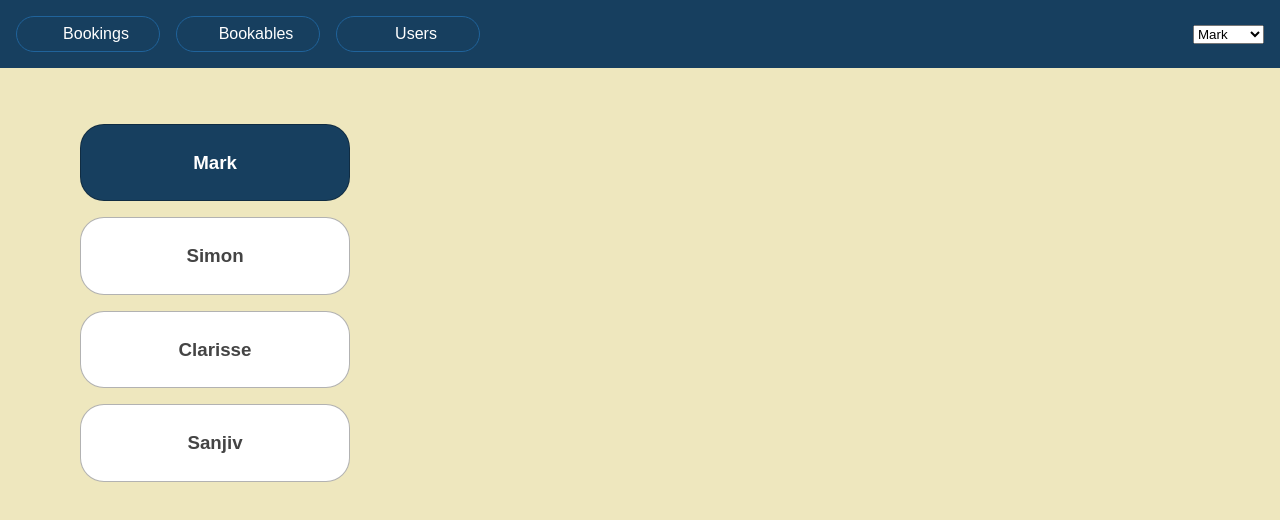
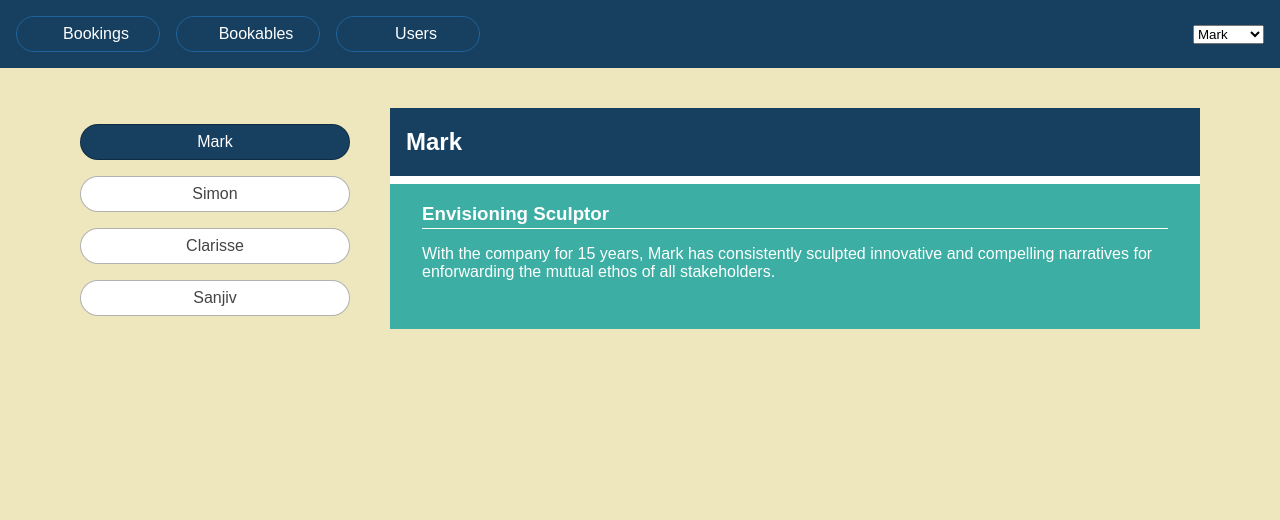
Before and after one commit to augustoqa/react-hooks-in-action, a React (Vite) app: page /users in a window 1280 px wide. Shown: the top 520 px of the page. Built offline with nearby package versions, Linux system fonts and the light colour scheme; some icons are missing.

Commit message:
Show Users Details

```diff
--- a/src/components/Users/UsersList.jsx
+++ b/src/components/Users/UsersList.jsx
@@ -1,18 +1,36 @@
 import { users } from '../../static.json'
-import { useState } from 'react'
+import { useState, Fragment } from 'react'
 
 export default function UsersList() {
   const [userIndex, setUserIndex] = useState(0)
 
+  const user = users[userIndex]
+  console.log(user)
+
   return (
+    <Fragment>
       <ul className="users items-list-nav">
         {users.map((user, i) => (
           <li key={user.id} className={i === userIndex ? 'selected' : null}>
             <button className="btn" onClick={() => setUserIndex(i)}>
-            <h3>{user.name}</h3>
+              {user.name}
             </button>
           </li>
         ))}
       </ul>
+      {user && (
+        <div className="bookable-details">
+          <div className="item">
+            <div className="item-header">
+              <h2>{user.name}</h2>
+            </div>
+            <div className="item-details">
+              <h3>{user.title}</h3>
+              <p>{user.notes}</p>
+            </div>
+          </div>
+        </div>
+      )}
+    </Fragment>
   )
 }
```
Lines whose indentation alone changed are shown as unchanged.
